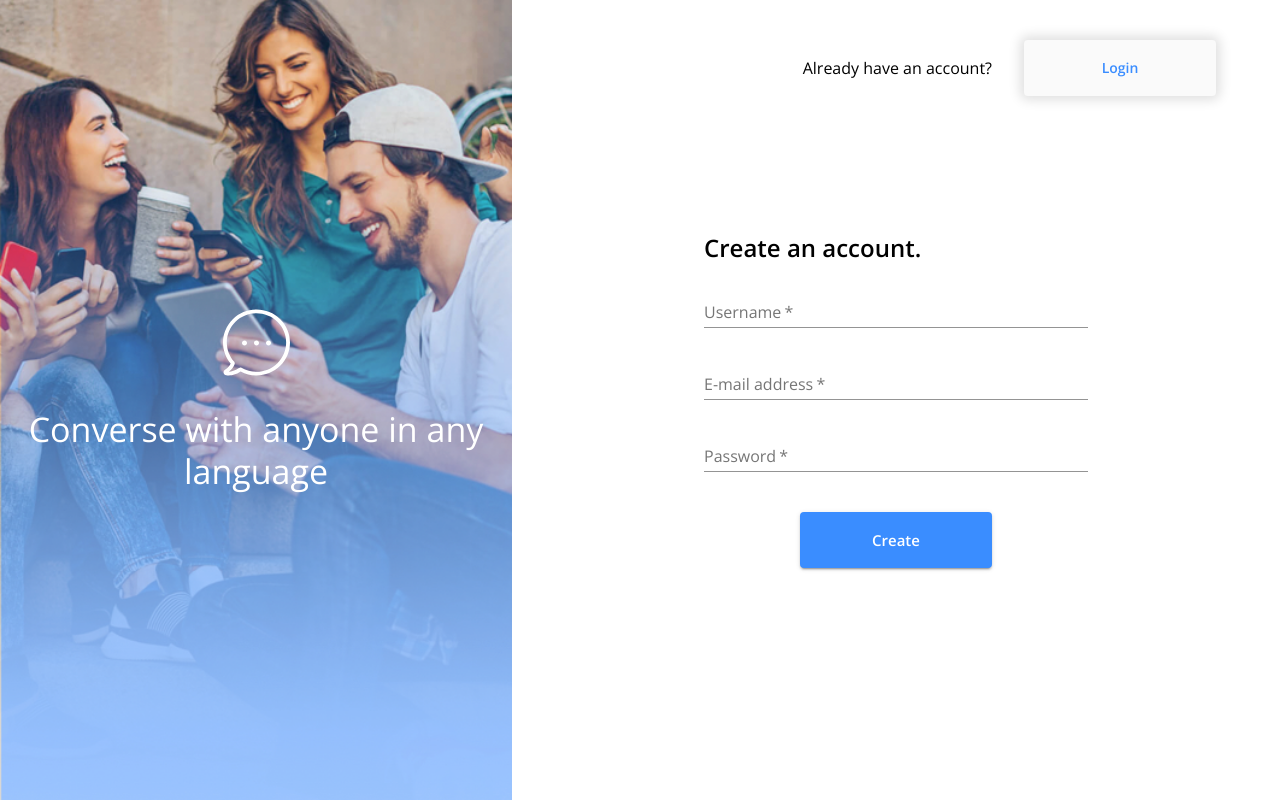
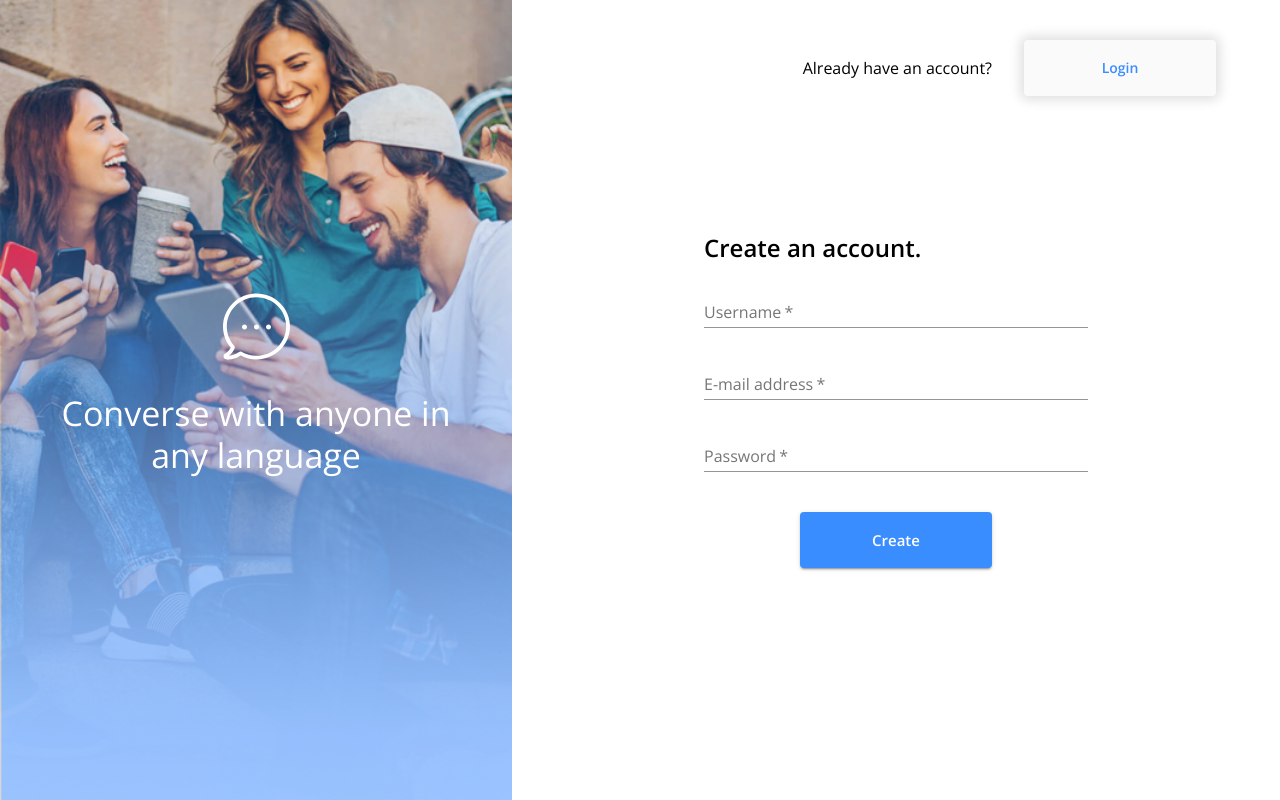
Before and after one commit to briones-gabriel/messenger-app, a React (Create React App) app in the folder client/: page / in a window 1280 px wide. Built offline with nearby package versions, Linux system fonts and the light colour scheme; no server answers.

Commit message:
Fix login and register pages minor issue

```diff
--- a/client/src/Login.js
+++ b/client/src/Login.js
@@ -37,11 +37,16 @@ const Login = (props) => {
     <MuiThemeProvider theme={theme}>
       <Grid container direction="row" height={1} width={1}>
         <Grid className={classes.background} container>
-          <img src={BubbleImage} alt="Bubble" />
-          <Typography variant="h4" className={classes.imageTitle} align="center">
-            Converse with anyone in any language
-          </Typography>
+          <Grid item xs={12} justify="center" className={classes.flex} container>
+            <img src={BubbleImage} alt="Bubble"/>
+          </Grid>
+          <Grid item xs={12}>
+            <Typography variant="h4" className={classes.imageTitle} align="center">
+              Converse with anyone in any language
+            </Typography>
+          </Grid>
         </Grid>
+
         <Box justify="center" alignContent="center" alignItems="center" justifyContent="center" display="flex"
              width="60vw">
           <Box justify="right" className={classes.floatingText}>
--- a/client/src/Signup.js
+++ b/client/src/Signup.js
@@ -39,10 +39,14 @@ const Login = (props) => {
     <MuiThemeProvider theme={theme}>
       <Grid container direction="row" height={1} width={1}>
         <Grid className={classes.background} container>
-          <img src={BubbleImage} alt="Bubble"/>
-          <Typography variant="h4" className={classes.imageTitle} align="center">
-            Converse with anyone in any language
-          </Typography>
+          <Grid item xs={12} justify="center" className={classes.flex} container>
+            <img src={BubbleImage} alt="Bubble"/>
+          </Grid>
+          <Grid item xs={12}>
+            <Typography variant="h4" className={classes.imageTitle} align="center">
+              Converse with anyone in any language
+            </Typography>
+          </Grid>
         </Grid>
         <Box justify="center" alignContent="center" alignItems="center" justifyContent="center" display="flex"
              width="60vw">
--- a/client/src/themes/loginStyles.js
+++ b/client/src/themes/loginStyles.js
@@ -18,7 +18,7 @@ export const loginStyles = {
     },
     imageTitle: {
         color: "white",
-        marginTop: "2rem",
+        margin: "2rem",
     },
     btn: {
         width: "12rem",
@@ -47,4 +47,7 @@ export const loginStyles = {
     welcomeMessage: {
         fontWeight: "bold",
     },
+    flex: {
+        display: "flex"
+    },
 };
```
